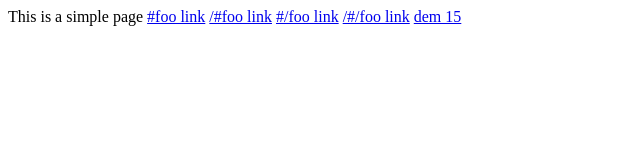
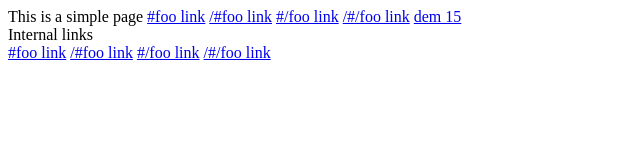
Before and after one commit to RoystonS/print-test, a plain HTML site: page index.html in a window 1280 px wide. Shown: the whole page, without its empty margins (0-640 px from the left). Drawn offline with Linux system fonts and the light colour scheme.

Commit message:
Add some hash links to index.html

```diff
--- a/index.html
+++ b/index.html
@@ -7,3 +7,8 @@ This is a simple page
 <a href="http://uk-apollo-dem15.hursley.ibm.com/opal/#/findpath/1.23/1.45"
   >dem 15</a
 >
+<div>Internal links</div>
+<a href="index.html#foo">#foo link</a>
+<a href="index.html/#foo">/#foo link</a>
+<a href="index.html#/foo">#/foo link</a>
+<a href="index.html/#/foo">/#/foo link</a>
```
